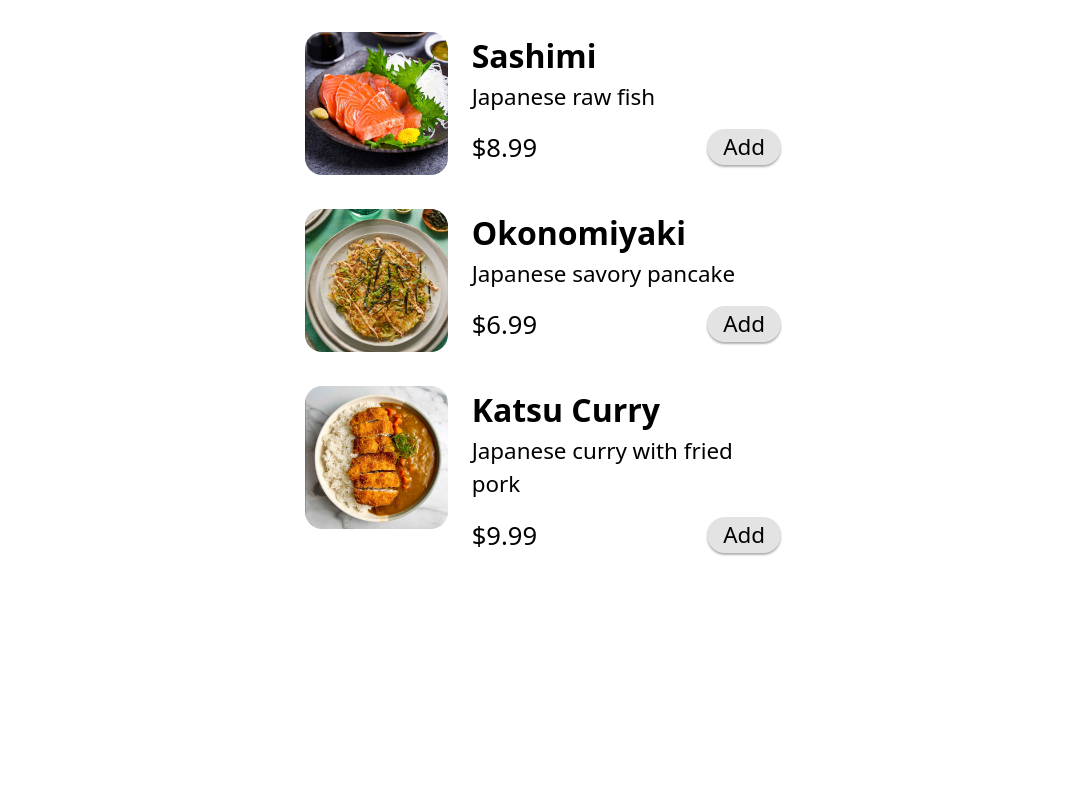
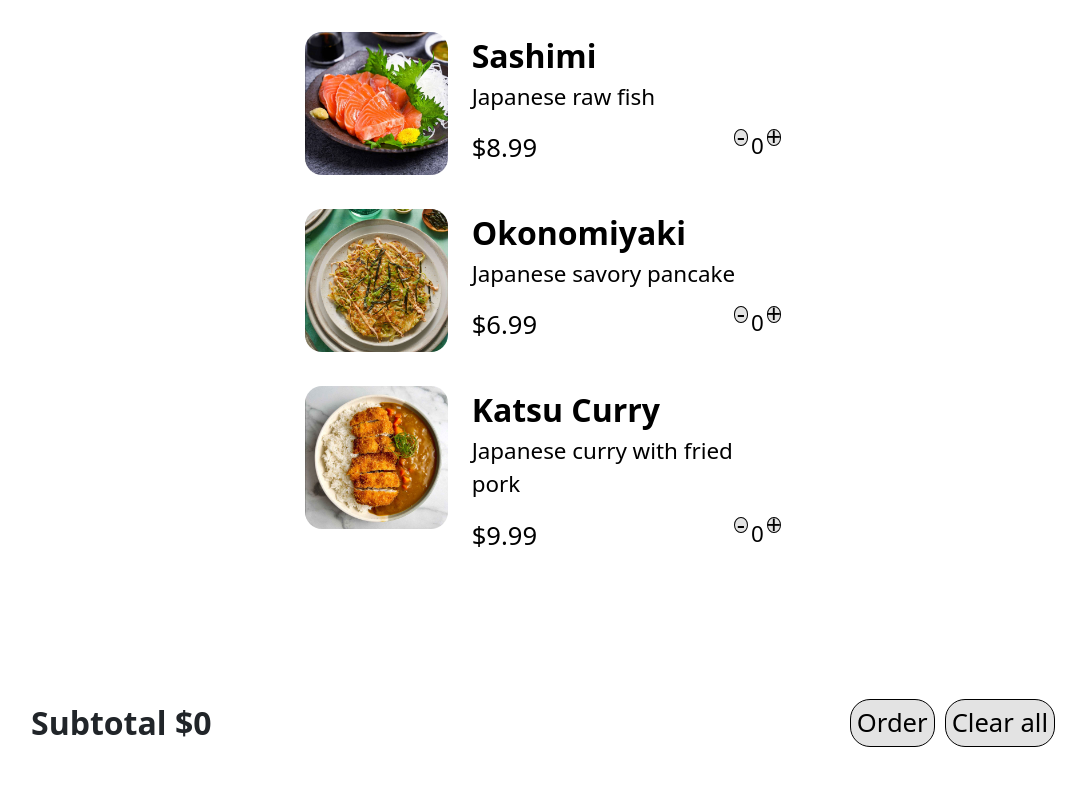
Before and after one commit to jannienguyen/cs378-p3, a React (Create React App) app: page / in a window 1280 px wide. Shown: the part 2628-3414 px from the top of the page, without its empty margins (97-1183 px from the left). Before the commit the page ends 3327 px from the top, so only its background shows below. Built offline with nearby package versions, Linux system fonts and the light colour scheme.

Commit message:
added new features' appearance

```diff
--- a/src/App.css
+++ b/src/App.css
@@ -83,16 +83,40 @@ body {
 .addItemButtonCol {
   display: flex;
   justify-content: flex-end;
-  align-self: flex-start;
+  gap: 3px;
 }
 
-.addItemButton {
+.itemCountButton {
   background-color: rgb(227, 227, 227);
   color: black;
   font-weight: 500;
-  border: none;
-  border-radius: 25px / 25px;
-  padding: 1px 16px;
-  font-size: 1.75vw; /* Adjust font size */
-  box-shadow: 0px 2px 2px rgba(0, 0, 0, 0.3);
+  font-size: 2vw; /* Adjust font size */
+  border-radius: 50%;
+  border: 1px solid black;
+  width: 10%;
+  height: 30%;
+  padding: 0px;
+  display: flex;
+  justify-content: center;
+  align-items: center;
 }
+
+.orderActionRow {
+  padding: 10%;
+  padding-top: 0%;
+}
+
+.orderActionButtonCol {
+  display: flex;
+  justify-content: flex-end;
+  gap: 10px;
+}
+
+.orderActionButton {
+  background-color: rgb(227, 227, 227);
+  color: black;
+  font-weight: 500;
+  font-size: 2vw; /* Adjust font size */
+  border-radius: 20px / 20px;
+  border: 1px solid black;
+}
--- a/src/App.js
+++ b/src/App.js
@@ -1,6 +1,7 @@
 import './App.css';
 import MenuItem from './components/MenuItem';
 import MenuHeader from './components/MenuHeader';
+import OrderActions from './components/OrderActions'
 
 import 'bootstrap/dist/css/bootstrap.min.css'; // This imports bootstrap css styles. You can use bootstrap or your own classes by using the className attribute in your elements.
 
@@ -86,6 +87,8 @@ const logoImgName = 'j_bites_logo.png';
 const slogans = ['Fresh, Savory, Authentic', 'From Japan to Campus'];
 
 function App() {
+  const [total, setTotal] = useState(0);
+  const [itemCounts, setItemCounts] = useState([]);
 
   return (
     <div>
@@ -96,6 +99,7 @@ function App() {
           <MenuItem id={id} />
         ))}
       </div>
+      <OrderActions subtotal={total}/>
     </div>
   );
 }
--- a/src/components/MenuItem.js
+++ b/src/components/MenuItem.js
@@ -19,7 +19,9 @@ const MenuItem = ({ id }) => {
                         <p class="price">${id.price}</p>
                     </div>
                     <div class="col addItemButtonCol">
-                        <button class="addItemButton">Add</button>
+                        <button class="itemCountButton">-</button>
+                        <p>0</p>
+                        <button class="itemCountButton">+</button>
                     </div>
                 </div>
             </div>
--- /dev/null
+++ b/src/components/OrderActions.js
@@ -0,0 +1,17 @@
+import React from 'react';
+
+const OrderActions = ({ subtotal }) => {
+    return (
+      <div class="row orderActionRow">
+        <div class="col">
+          <p class="itemName">Subtotal ${subtotal}</p>
+        </div>
+        <div class="col orderActionButtonCol">
+          <button class="orderActionButton">Order</button>
+          <button class="orderActionButton">Clear all</button>
+        </div>
+      </div>
+    );
+};
+
+export default OrderActions;
```
